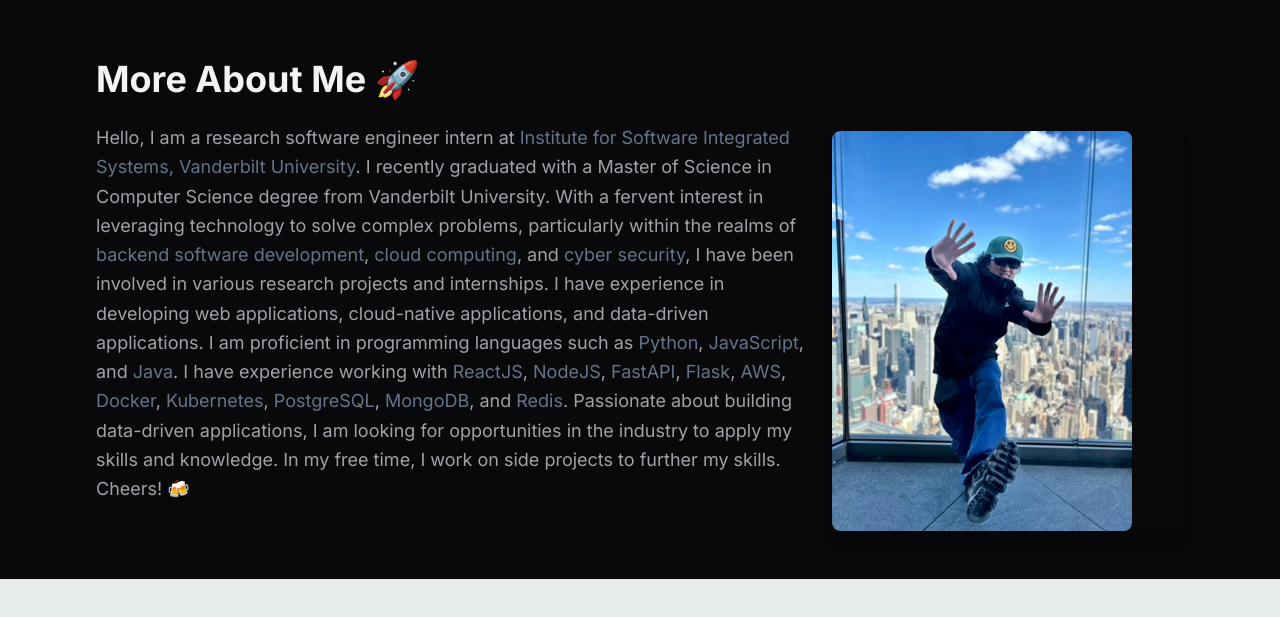
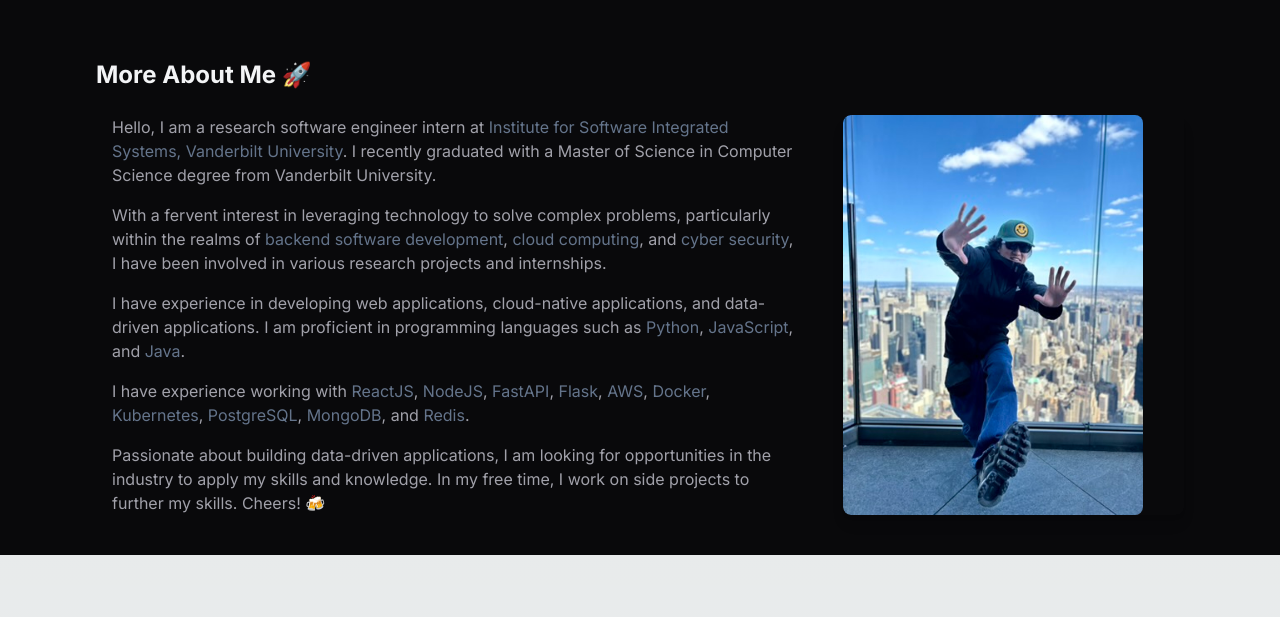
Before and after one commit to justinyeh1995/my_portfolio_site, a Next.js app: page / in a window 1280 px wide. Shown: the part 783-1400 px from the top of the page. Built offline with nearby package versions, Linux system fonts and the light colour scheme; no server answers.

Commit message:
Modify: Title text size and add padding for x

```diff
--- a/src/components/About/About.tsx
+++ b/src/components/About/About.tsx
@@ -10,21 +10,33 @@ const AboutMe = () => {
     return (
         <section id="AboutMe" className="relative overflow-hidden bg-zinc-950 pt-52 md:pt-52 md:pb-10 md:px-16 lg:px-24 flex flex-col justify-center">
             <motion.h2
-                className="text-4xl font-bold text-gray-100 mb-6 text-center md:text-left"
+                className="text-3xl sm:text-2xl font-bold text-gray-100 mb-6 text-center md:text-left"
             >
                 More About Me <span className="text-slate-500">🚀</span>
             </motion.h2>
-            <div className="grid grid-cols-1 md:grid-cols-12 gap-4 items-center">
-                <div className="col-span-12 md:col-span-8 flex justify-center md:justify-start">
-                    <motion.p className="mb-9 text-base leading-relaxed text-zinc-400 sm:text-lg md:text-lg md:leading-relaxed text-center md:text-left">
-                        Hello, I am a research software engineer intern at <span className="text-slate-500"><a href="https://www.isis.vanderbilt.edu/projects/scalable-cyber-physical-simulation-automated-cyber-agent-training" target="_blank">Institute for Software Integrated Systems, Vanderbilt University</a></span>. I recently graduated with a Master of Science in Computer Science degree from Vanderbilt University.
-                        With a fervent interest in leveraging technology to solve complex problems, particularly within the realms of <span className="text-slate-500">backend software development</span>, <span className="text-slate-500">cloud computing</span>, and <span className="text-slate-500">cyber security</span>, I have been involved in various research projects and internships.
-                        I have experience in developing web applications, cloud-native applications, and data-driven applications. I am proficient in programming languages such as <span className="text-slate-500">Python</span>, <span className="text-slate-500">JavaScript</span>, and <span className="text-slate-500">Java</span>. I have experience working with <span className="text-slate-500">ReactJS</span>, <span className="text-slate-500">NodeJS</span>, <span className="text-slate-500">FastAPI</span>, <span className="text-slate-500">Flask</span>, <span className="text-slate-500">AWS</span>, <span className="text-slate-500">Docker</span>, <span className="text-slate-500">Kubernetes</span>, <span className="text-slate-500">PostgreSQL</span>, <span className="text-slate-500">MongoDB</span>, and <span className="text-slate-500">Redis</span>.
-                        Passionate about building data-driven applications, I am looking for opportunities in the industry to apply my skills and knowledge.
-                        In my free time, I work on side projects to further my skills.
-                        Cheers! 🍻
-                    </motion.p>
-                </div>
+            <div className="grid grid-cols-1 md:grid-cols-12 gap-8 items-center">
+                <motion.div
+                    className="col-span-12 md:col-span-8 px-4"
+                    initial={{ opacity: 0, y: 20 }}
+                    animate={{ opacity: 1, y: 0 }}
+                    transition={{ duration: 0.5, delay: 0.2 }}
+                >
+                    <p className="mb-4 text-sm sm:text-base leading-relaxed text-zinc-400 text-justify sm:text-left">
+                    Hello, I am a research software engineer intern at <span className="text-slate-500"><a href="https://www.isis.vanderbilt.edu/projects/scalable-cyber-physical-simulation-automated-cyber-agent-training" target="_blank" rel="noopener noreferrer">Institute for Software Integrated Systems, Vanderbilt University</a></span>. I recently graduated with a Master of Science in Computer Science degree from Vanderbilt University.
+                    </p>
+                    <p className="mb-4 text-sm sm:text-base leading-relaxed text-zinc-400 text-justify sm:text-left">
+                    With a fervent interest in leveraging technology to solve complex problems, particularly within the realms of <span className="text-slate-500">backend software development</span>, <span className="text-slate-500">cloud computing</span>, and <span className="text-slate-500">cyber security</span>, I have been involved in various research projects and internships.
+                    </p>
+                    <p className="mb-4 text-sm sm:text-base leading-relaxed text-zinc-400 text-justify sm:text-left">
+                    I have experience in developing web applications, cloud-native applications, and data-driven applications. I am proficient in programming languages such as <span className="text-slate-500">Python</span>, <span className="text-slate-500">JavaScript</span>, and <span className="text-slate-500">Java</span>.
+                    </p>
+                    <p className="mb-4 text-sm sm:text-base leading-relaxed text-zinc-400 text-justify sm:text-left">
+                    I have experience working with <span className="text-slate-500">ReactJS</span>, <span className="text-slate-500">NodeJS</span>, <span className="text-slate-500">FastAPI</span>, <span className="text-slate-500">Flask</span>, <span className="text-slate-500">AWS</span>, <span className="text-slate-500">Docker</span>, <span className="text-slate-500">Kubernetes</span>, <span className="text-slate-500">PostgreSQL</span>, <span className="text-slate-500">MongoDB</span>, and <span className="text-slate-500">Redis</span>.
+                    </p>
+                    <p className="text-sm sm:text-base leading-relaxed text-zinc-400 text-justify sm:text-left">
+                    Passionate about building data-driven applications, I am looking for opportunities in the industry to apply my skills and knowledge. In my free time, I work on side projects to further my skills. Cheers! 🍻
+                    </p>
+                </motion.div>
                 <div className="col-span-12 md:col-span-4 flex justify-center md:justify-end">
                     <div className="relative w-64 h-64 md:w-full md:h-full overflow-hidden rounded-lg shadow-lg">
                         <motion.div
```
